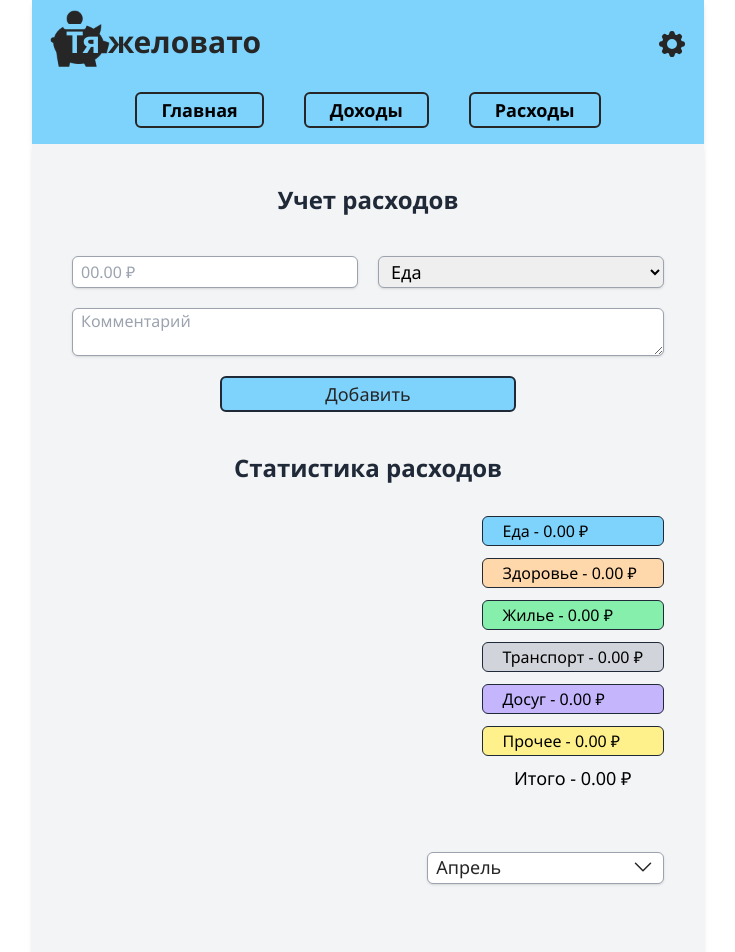
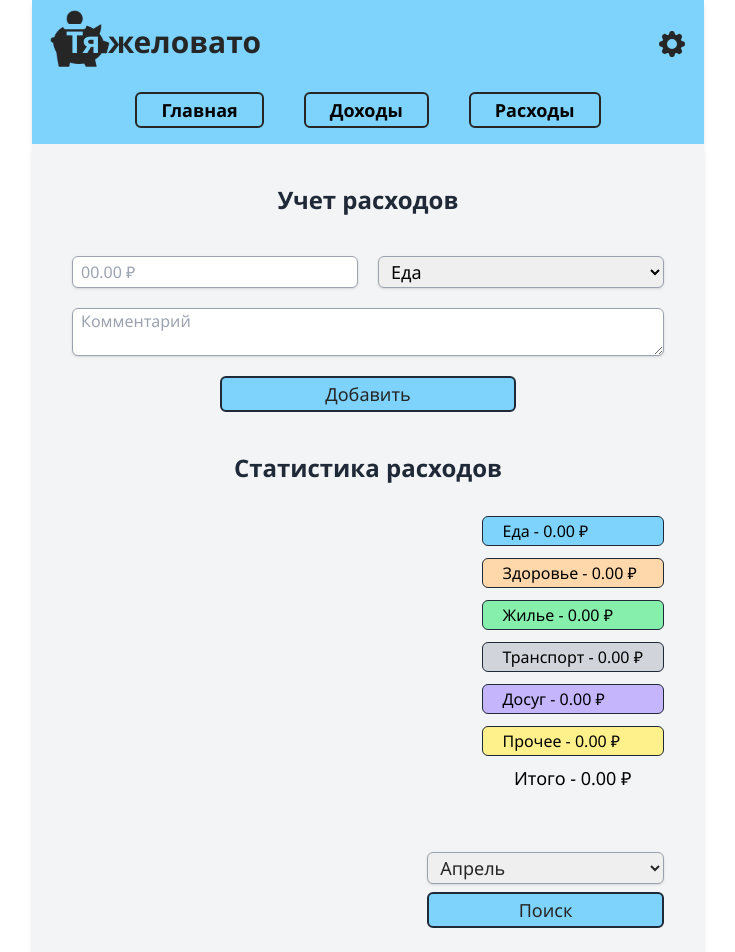
Before and after one commit to VictoriaBorovskaya/Money-Manager, a React (Create React App) app: page /expenses in a window 1280 px wide. Shown: the top 952 px of the page, without its empty margins (272-1007 px from the left). Built offline with nearby package versions, Linux system fonts and the light colour scheme.

Commit message:
внесение правок (фильтрация по месяцам)

```diff
--- a/src/components/Expenses/Form/index.tsx
+++ b/src/components/Expenses/Form/index.tsx
@@ -2,6 +2,7 @@ import { useState, FormEvent } from "react"
 import { format } from "date-fns"
 import { ru } from "date-fns/locale"
 import { v4 as uuidv4 } from 'uuid';
+
 
 export type PurchaseType = {
     id: string;
@@ -41,6 +42,7 @@ const Form = ({ setPurchases, purchases, options }: Props) => {
         setPrice("")
         setCategory(options[0])
         setComment("")
+
     }
 
     const addPurchase = (newPurchase: PurchaseType) => {
@@ -67,7 +69,7 @@ const Form = ({ setPurchases, purchases, options }: Props) => {
                     onChange={(event) => setCategory(event.target.value)}
                     value={category}
                     name="category"
-                    className="h-8 text-lg w-1/2 border border-gray-400 shadow rounded-md outline-none px-2 focus:border-sky-400 focus:border-2 input"
+                    className="h-8 w-1/2 text-lg border border-gray-400 shadow rounded-md outline-none px-2 focus:border-sky-400 focus:border-2 input"
                 >
                     {options.map((option) => {
                         return <option key={option}>{option}</option>
--- a/src/components/Expenses/Months/index.tsx
+++ b/src/components/Expenses/Months/index.tsx
@@ -1,15 +1,13 @@
-import { useState } from "react"
+import { useState, FormEvent, useEffect } from "react"
 import { getMonth } from "date-fns"
 import { PurchaseType } from "../Form"
 
 type Props = {
     purchases: PurchaseType[];
     setFilteredPurchase: (filteredPurchase: PurchaseType[]) => void;
-    isOpen: boolean;
-    setIsOpen: (isOpen: boolean) => void;
 }
 
-const Months = ({ purchases, setFilteredPurchase, isOpen, setIsOpen }: Props) => {
+const Months = ({ purchases, setFilteredPurchase }: Props) => {
     const months = [
         "За все время",
         "Январь",
@@ -26,105 +24,42 @@ const Months = ({ purchases, setFilteredPurchase, isOpen, setIsOpen }: Props) =>
         "Декабрь"
     ]
     const indexDate = getMonth(new Date()) + 1
+    const currentMonth = months[indexDate]
     const [defaultMonth, setDefaultMonth] = useState(months[indexDate])
 
-    const openMenu = () => {
-        isOpen ? setIsOpen(false) : setIsOpen(true)
-    }
-
-    const filter = (months: string[], index: number) => {
-        if (months[index] === "За все время") {
+    const filter = (event: FormEvent) => {
+        event.preventDefault()
+        if (defaultMonth === "За все время") {
             setFilteredPurchase(purchases)
-            setDefaultMonth(months[index])
-            setIsOpen(false)
         } else {
             const filterArr = purchases.filter(
                 (purchase) =>
                     purchase.date.replace(/\d/g, "").slice(1, 4) ===
-                    months[index].toLowerCase().slice(0, 3)
+                    defaultMonth.toLowerCase().slice(0, 3)
             )
             setFilteredPurchase(filterArr)
-            setDefaultMonth(months[index])
-            setIsOpen(false)
         }
     }
 
-    // useEffect(() => {
-    //     setDefaultMonth(months[indexDate])
-    // }, [purchases])
+    useEffect(() => {
+        setDefaultMonth(currentMonth)
+    }, [purchases, currentMonth])
 
     return (
-        <div className="pb-3 pt-5 flex justify-end relative text-neutral-800">
-            <div
-                onClick={openMenu}
-                className={
-                    isOpen
-                        ? "h-8 flex flex-col w-2/5 px-2 border rounded-t-md border-gray-400 border-b-white bg-white select-month"
-                        : "h-8 bg-white border border-gray-400 rounded-md shadow flex flex-col w-2/5 px-2 select-month"
-                }
-            >
-                <div className="flex justify-between items-center">
-                    <input
-                        id="defaultValue"
-                        value={defaultMonth}
-                        disabled
-                        className="w-2/3 bg-white text-lg z-30"
-                    />
-                    <button onClick={openMenu} id="button">
-                        <svg
-                            xmlns="http://www.w3.org/2000/svg"
-                            fill="none"
-                            viewBox="0 0 24 24"
-                            strokeWidth="1.5"
-                            stroke="currentColor"
-                            className={
-                                isOpen
-                                    ? "w-6 h-6 rotate-180 duration-500"
-                                    : "w-6 h-6 rotate-0 duration-500"
-                            }
-                        >
-                            <path
-                                strokeLinecap="round"
-                                strokeLinejoin="round"
-                                d="M19.5 8.25l-7.5 7.5-7.5-7.5"
-                            />
-                        </svg>
-                    </button>
-                </div>
-            </div>
-            <div
-                className={
-                    isOpen
-                        ? "z-20 absolute top-12 pt-1 right-0 bg-white w-2/5 border-x border-b border-gray-400 rounded-b-md animation select-month"
-                        : "hidden"
-                }
-            >
-                <ul>
-                    {months.map((month, index) => {
-                        return (
-                            <li key={month} className="hover:font-medium">
-                                <div className="flex justify-between text-start">
-                                    <input
-                                        id={months[index]}
-                                        name="month"
-                                        type="radio"
-                                        value={months[index] || months[indexDate]}
-                                        onChange={() => filter(months, index)}
-                                        className="hidden"
-                                    />
-                                    <label
-                                        htmlFor={months[index] || months[indexDate]}
-                                        className="hover:font-medium text-lg w-full px-2 hover:bg-sky-200"
-                                    >
-                                        {months[index]}
-                                    </label>
-                                </div>
-                            </li>
-                        )
-                    })}
-                </ul>
-            </div>
-        </div>
+        <form
+            onSubmit={(event) => filter(event)}
+            className="pb-3 pt-5 flex flex-col items-end gap-2 text-neutral-800">
+            <select
+                onChange={(event) => setDefaultMonth(event.target.value)}
+                value={defaultMonth}
+                name="months"
+                className="h-8 w-2/5 text-lg border border-gray-400 shadow rounded-md outline-none px-2 focus:border-sky-400 focus:border-2 select-month">
+                {months.map((month) => {
+                    return <option key={month}>{month}</option>
+                })}
+            </select>
+            <button type="submit" className="h-9 w-2/5 border-2 border-gray-800 bg-sky-300 rounded-md text-lg font-medium text-neutral-800 hover:bg-gray-100 hover:text-sky-500 hover:border-sky-500 duration-300 select-month">Поиск</button>
+        </form>
     )
 }
 
--- a/src/components/Expenses/Purchase/index.tsx
+++ b/src/components/Expenses/Purchase/index.tsx
@@ -4,10 +4,9 @@ type Props = {
     purchases: PurchaseType[],
     purchase: PurchaseType,
     setPurchases: (purchases: PurchaseType[]) => void,
-    setIsOpen: (isOpen: boolean) => void
 }
 
-const Purchase = ({ purchases, purchase, setPurchases, setIsOpen }: Props) => {
+const Purchase = ({ purchases, purchase, setPurchases }: Props) => {
 
     const handleChange = (id: string) => {
         setPurchases(
@@ -24,7 +23,6 @@ const Purchase = ({ purchases, purchase, setPurchases, setIsOpen }: Props) => {
         <div>
             <div
                 className={purchase.isChecked === false ? "flex items-center py-3 border-b-2 border-b-gray-600 px-2" : "flex items-center py-3 border-b-2 border-b-gray-600 px-2 bg-gray-200"}
-                onClick={(e) => e.target && setIsOpen(false)}
             >
                 <div className="flex justify-between items-center w-full">
                     <div className="flex flex-col w-full text-neutral-800">
--- a/src/components/Expenses/Statistics/index.tsx
+++ b/src/components/Expenses/Statistics/index.tsx
@@ -4,7 +4,6 @@ import { PurchaseType } from "../Form"
 type Props = {
     filteredPurchase: PurchaseType[],
     options: string[],
-    setIsOpen: (isOpen: boolean) => void
 }
 
 type renderCustomizedLabelType = {
@@ -17,7 +16,7 @@ type renderCustomizedLabelType = {
     index: number;
 }
 
-const Statistics = ({ filteredPurchase, options, setIsOpen }: Props) => {
+const Statistics = ({ filteredPurchase, options }: Props) => {
 
     const filterCategories = (i: number) => {
         const categoryArr = filteredPurchase.filter(
@@ -103,7 +102,7 @@ const Statistics = ({ filteredPurchase, options, setIsOpen }: Props) => {
     }
 
     return (
-        <div className="pt-10" onClick={(e) => e.target && setIsOpen(false)}>
+        <div className="pt-10">
             <p className="text-center font-semibold text-2xl text-gray-800">
                 Статистика расходов
             </p>
--- a/src/components/Expenses/index.tsx
+++ b/src/components/Expenses/index.tsx
@@ -14,7 +14,6 @@ const Expenses = () => {
 
     const [filteredPurchase, setFilteredPurchase] = useState(purchases)
     const options = ["Еда", "Здоровье", "Жилье", "Транспорт", "Досуг", "Прочее"]
-    const [isOpen, setIsOpen] = useState<boolean>(false)
 
     useEffect(() => {
         localStorage.setItem("purchases", JSON.stringify(purchases))
@@ -35,14 +34,11 @@ const Expenses = () => {
             <Statistics
                 filteredPurchase={filteredPurchase}
                 options={options}
-                setIsOpen={setIsOpen}
             />
             <div className="flex flex-col py-10">
                 <Months
                     purchases={purchases}
                     setFilteredPurchase={setFilteredPurchase}
-                    isOpen={isOpen}
-                    setIsOpen={setIsOpen}
                 />
                 <DeleteModal purchases={purchases} setPurchases={setPurchases} />
                 {filteredPurchase.length === 0 && (
@@ -57,7 +53,6 @@ const Expenses = () => {
                             key={purchase.id}
                             purchases={purchases}
                             setPurchases={setPurchases}
-                            setIsOpen={setIsOpen}
                         />
                     ))}
             </div>
```
